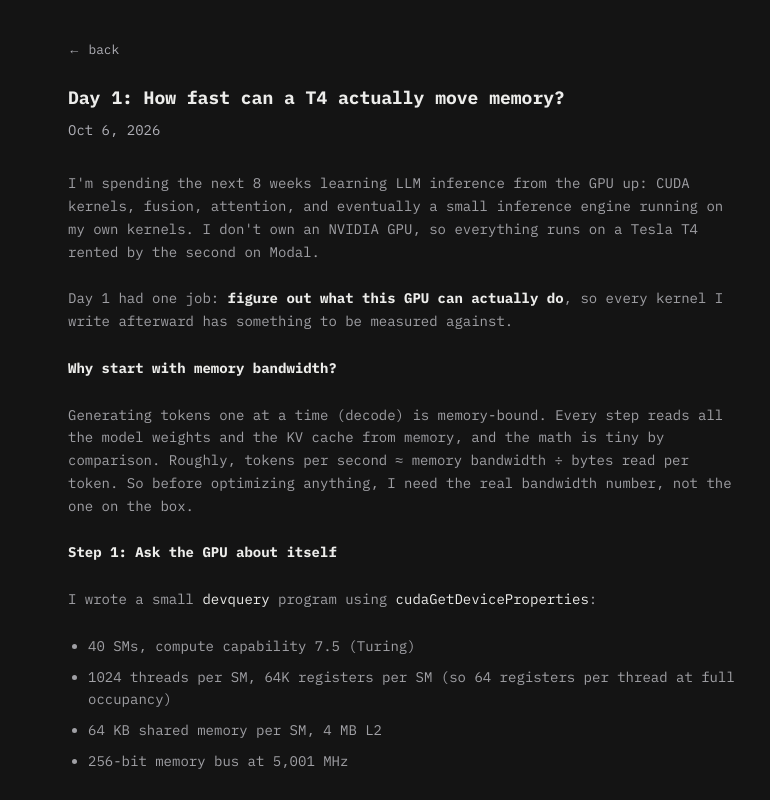
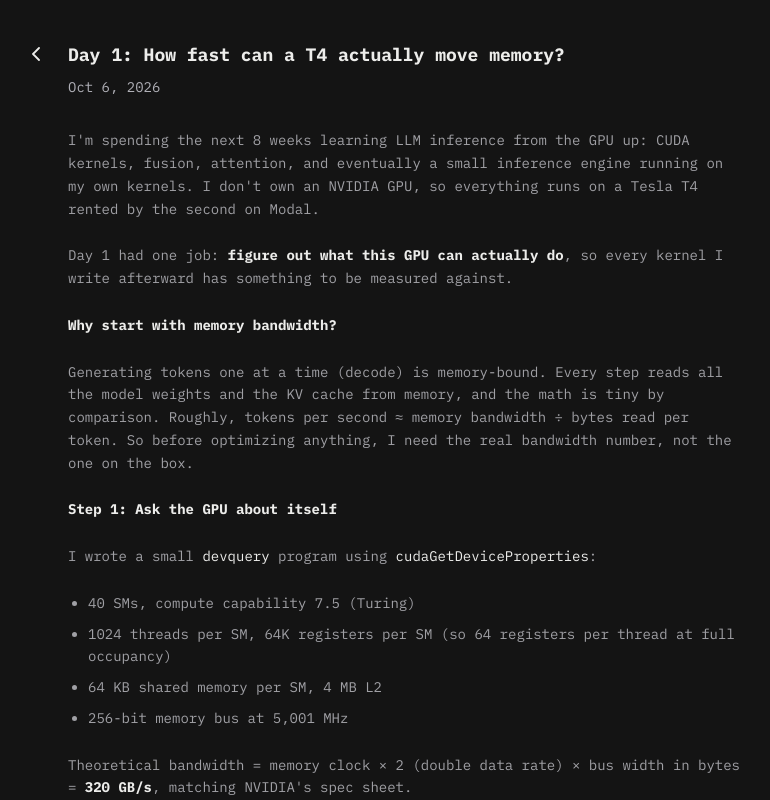
Before and after one commit to srirsatt/portfolio, a Next.js app: page /blog/t4-memory-bandwidth in a window 1280 px wide. Shown: the top 800 px of the page, without its empty margins (236-1006 px from the left). Built offline with nearby package versions, Linux system fonts and the light colour scheme.

Commit message:
updated back chevron

```diff
--- a/src/app/blog/bevofit-devlog/page.tsx
+++ b/src/app/blog/bevofit-devlog/page.tsx
@@ -1,16 +1,13 @@
-import Link from "next/link";
+import BackButton from "../../components/BackButton";
 
 export default function HelloWorld() {
     return (
         <main className="builds-page blog-post">
             <div className="mx-auto w-full max-w-md text-left">
-                <Link
-                    href="/blog"
-                    className="builds-back"
-                >
-                    ← back
-                </Link>
-                <h1 className="font-[var(--font-space-mono)] font-bold text-lg mb-1">bevofit - devlog 1</h1>
+                <div className="blog-title-row mb-1">
+                    <BackButton />
+                    <h1 className="font-[var(--font-space-mono)] font-bold text-lg">bevofit - devlog 1</h1>
+                </div>
                 <h2 className="font-[var(--font-space-mono)] font-medium text-sm text-gray-400 mb-8">mon, apr 20th</h2>
                 <div className="space-y-6 font-[var(--font-space-mono)] text-sm text-gray-500 leading-relaxed">
                     {/* <h1 className="font-[var(--font-space-mono)] font-semibold text-lg mb-3 text-gray-700">title</h1> */}
--- a/src/app/blog/hello-world/page.tsx
+++ b/src/app/blog/hello-world/page.tsx
@@ -1,16 +1,13 @@
-import Link from "next/link";
+import BackButton from "../../components/BackButton";
 
 export default function HelloWorld() {
   return (
     <main className="builds-page blog-post">
       <div className="mx-auto w-full max-w-md text-left">
-        <Link
-          href="/blog"
-          className="builds-back"
-        >
-          ← back
-        </Link>
-        <h1 className="font-[var(--font-space-mono)] font-bold text-lg mb-6">hello world</h1>
+        <div className="blog-title-row mb-6">
+          <BackButton />
+          <h1 className="font-[var(--font-space-mono)] font-bold text-lg">hello world</h1>
+        </div>
         <div className="space-y-6 font-[var(--font-space-mono)] text-sm text-gray-500 leading-relaxed">
           <p>
             hi! my name is sriram, and i'm a 19 y/o developer currently studying at UT Austin. my essays will be my thoughts about whatever i find interesting, whether that be tech, music, or anything else.
--- a/src/app/blog/t4-memory-bandwidth/page.tsx
+++ b/src/app/blog/t4-memory-bandwidth/page.tsx
@@ -1,5 +1,5 @@
 import type { Metadata } from "next";
-import Link from "next/link";
+import BackButton from "../../components/BackButton";
 
 export const metadata: Metadata = {
   title: "Day 1: How fast can a T4 actually move memory? | Sriram Sattiraju",
@@ -10,9 +10,11 @@ export default function T4MemoryBandwidth() {
   return (
     <main className="builds-page blog-post">
       <article className="mx-auto w-full max-w-2xl">
-        <Link href="/blog" className="builds-back">← back</Link>
         <header className="mb-8">
-          <h1 className="text-lg font-bold leading-relaxed">Day 1: How fast can a T4 actually move memory?</h1>
+          <div className="blog-title-row">
+            <BackButton />
+            <h1 className="text-lg font-bold leading-relaxed">Day 1: How fast can a T4 actually move memory?</h1>
+          </div>
           <time dateTime="2026-10-06" className="mt-2 block text-sm text-[var(--subtle)]">
             Oct 6, 2026
           </time>
--- a/src/app/blog/ui-checks-with-jev-and-playwright/page.tsx
+++ b/src/app/blog/ui-checks-with-jev-and-playwright/page.tsx
@@ -1,5 +1,5 @@
 import type { Metadata } from "next";
-import Link from "next/link";
+import BackButton from "../../components/BackButton";
 
 export const metadata: Metadata = {
   title: "UI Checks with Jev and Playwright | Sriram Sattiraju",
@@ -18,9 +18,11 @@ export default function JevUIChecks() {
   return (
     <main className="builds-page blog-post">
       <article className="mx-auto w-full max-w-2xl">
-        <Link href="/blog" className="builds-back">← back</Link>
         <header className="mb-8">
-          <h1 className="text-lg font-bold leading-relaxed">UI Checks with Jev and Playwright</h1>
+          <div className="blog-title-row">
+            <BackButton />
+            <h1 className="text-lg font-bold leading-relaxed">UI Checks with Jev and Playwright</h1>
+          </div>
           <time dateTime="2026-10-03" className="mt-2 block text-sm text-[var(--subtle)]">
             Oct 3, 2026
           </time>
--- /dev/null
+++ b/src/app/components/BackButton.tsx
@@ -0,0 +1,21 @@
+import Link from "next/link";
+
+export default function BackButton() {
+  return (
+    <Link href="/blog" className="builds-back" aria-label="Back to blog">
+      <svg
+        width="24"
+        height="24"
+        viewBox="0 0 24 24"
+        fill="none"
+        stroke="currentColor"
+        strokeWidth="1.8"
+        strokeLinecap="round"
+        strokeLinejoin="round"
+        aria-hidden="true"
+      >
+        <path d="m15 6-6 6 6 6" />
+      </svg>
+    </Link>
+  );
+}
--- a/src/app/globals.css
+++ b/src/app/globals.css
@@ -269,18 +269,37 @@ body {
   margin: 0 auto;
 }
 
+.blog-title-row {
+  position: relative;
+  padding-left: 44px;
+}
+
 .builds-back {
-  display: block;
-  width: fit-content;
-  margin-bottom: 1.5rem;
-  color: var(--subtle);
-  font-size: 0.8rem;
-  transition: color 150ms ease;
+  position: absolute;
+  top: -2px;
+  left: 0;
+  display: flex;
+  align-items: center;
+  justify-content: center;
+  width: 32px;
+  height: 32px;
+  color: var(--foreground);
+  transition: opacity 150ms ease;
 }
 
 .builds-back:hover,
 .builds-back:focus-visible {
-  color: var(--foreground);
+  opacity: 0.65;
+}
+
+@media (min-width: 768px) {
+  .blog-title-row {
+    padding-left: 0;
+  }
+
+  .blog-title-row .builds-back {
+    left: -48px;
+  }
 }
 
 .builds-title {
```
